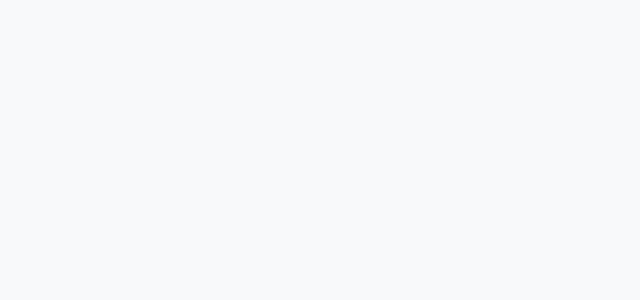
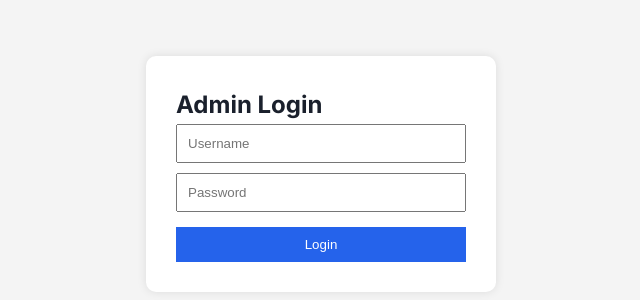
Before and after one commit to swetcha15/Krishnaveni-School, a React (Vite) app: page /admin in a window 1280 px wide. Before the commit this address had no page. Shown: the part 226-526 px from the top of the page, without its empty margins (319-959 px from the left). Built offline with nearby package versions, Linux system fonts and the light colour scheme.

Commit message:
AdminLogin

```diff
--- a/src/App.jsx
+++ b/src/App.jsx
@@ -17,6 +17,7 @@ import Footer from "./components/Footer";
 import WhatsAppFloat from "./components/WhatsAppFloat";
 import AdmissionForm from "./components/AdmissionForm";
 import Applications from "./components/Applications";
+import AdminLogin from "./components/AdminLogin";
 
 function HomePage() {
   const [isModalOpen, setIsModalOpen] = useState(false);
@@ -54,6 +55,10 @@ function App() {
         path="/applications"
         element={<Applications />}
       />
+      <Route
+  path="/admin"
+  element={<AdminLogin />}
+/>
     </Routes>
   );
 }
--- /dev/null
+++ b/src/components/AdminLogin.jsx
@@ -0,0 +1,89 @@
+import { useState } from "react";
+import { useNavigate } from "react-router-dom";
+
+const AdminLogin = () => {
+  const [username, setUsername] = useState("");
+  const [password, setPassword] = useState("");
+
+  const navigate = useNavigate();
+
+  const handleLogin = () => {
+    if (
+      username === "admin" &&
+      password === "admin123"
+    ) {
+      navigate("/applications");
+    } else {
+      alert("Invalid Credentials");
+    }
+  };
+
+  return (
+    <div
+      style={{
+        display: "flex",
+        justifyContent: "center",
+        alignItems: "center",
+        height: "100vh",
+        background: "#f4f4f4",
+      }}
+    >
+      <div
+        style={{
+          background: "white",
+          padding: "30px",
+          borderRadius: "10px",
+          width: "350px",
+          boxShadow:
+            "0 0 10px rgba(0,0,0,0.1)",
+        }}
+      >
+        <h2>Admin Login</h2>
+
+        <input
+          type="text"
+          placeholder="Username"
+          value={username}
+          onChange={(e) =>
+            setUsername(e.target.value)
+          }
+          style={{
+            width: "100%",
+            padding: "10px",
+            marginBottom: "10px",
+          }}
+        />
+
+        <input
+          type="password"
+          placeholder="Password"
+          value={password}
+          onChange={(e) =>
+            setPassword(e.target.value)
+          }
+          style={{
+            width: "100%",
+            padding: "10px",
+            marginBottom: "15px",
+          }}
+        />
+
+        <button
+          onClick={handleLogin}
+          style={{
+            width: "100%",
+            padding: "10px",
+            background: "#2563eb",
+            color: "white",
+            border: "none",
+            cursor: "pointer",
+          }}
+        >
+          Login
+        </button>
+      </div>
+    </div>
+  );
+};
+
+export default AdminLogin;
```
